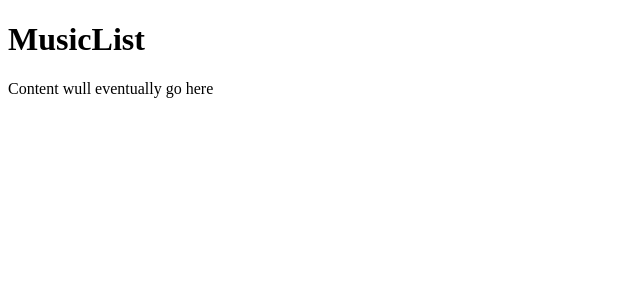
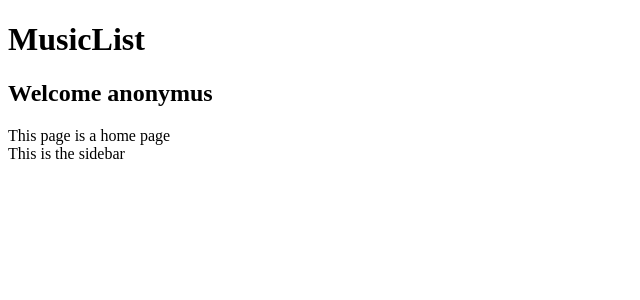
Before and after one commit to hirdbluebird/music-list, a React app: page / in a window 1280 px wide. Shown: the top 300 px of the page, without its empty margins (0-640 px from the left). Built offline with nearby package versions, Linux system fonts and the light colour scheme; the HTML template or start-up script is replaced by a standard one.

Commit message:
building out components, lesson 30

```diff
--- a/src/components/Template.jsx
+++ b/src/components/Template.jsx
@@ -1,12 +1,13 @@
 import React from 'react';
+
+import Header from './shared/Header';
+import HomePage from './home/HomePage';
 
 export default function Template() {
   return (
     <div className="wrapper">
-      <header>
-        <h1>MusicList</h1>
-      </header>
-      <div className="content">Content wull eventually go here</div>
+      <Header username="anonymus" />
+      <HomePage />
     </div>
   );
 }
--- /dev/null
+++ b/src/components/home/HomePage.jsx
@@ -0,0 +1,16 @@
+import React from 'react';
+
+export default function HomePage() {
+  return (
+    <section className="page-content">
+      <div className="row">
+        <div className="col-sm-12 col-lg-8">
+          {'This page is a home page'}
+        </div>
+        <aside className="col-sm-12 col-lg-4">
+          {'This is the sidebar'}
+        </aside>
+      </div>
+    </section>
+  );
+}
--- /dev/null
+++ b/src/components/shared/Header.jsx
@@ -0,0 +1,13 @@
+import React from 'react';
+
+export default function Header(props) {
+  const { username } = props;
+  return (
+    <header>
+      <h1>MusicList</h1>
+      <div className="user-menu">
+        <h2>{`Welcome ${username}`}</h2>
+      </div>
+    </header>
+  );
+}
--- a/src/index.jsx
+++ b/src/index.jsx
@@ -7,7 +7,7 @@ import Template from './components/Template';
 const renderApp = (Component) => {
   render(
     <AppContainer>
-      <Component headline="Test Headline" count={5678} showCount />
+      <Component headline="Test Headline" />
     </AppContainer>,
     document.querySelector('#react-app'),
   );
```
Also changed, not shown: src/components/account/ProfilePage.jsx (added, +16 -0 lines).
